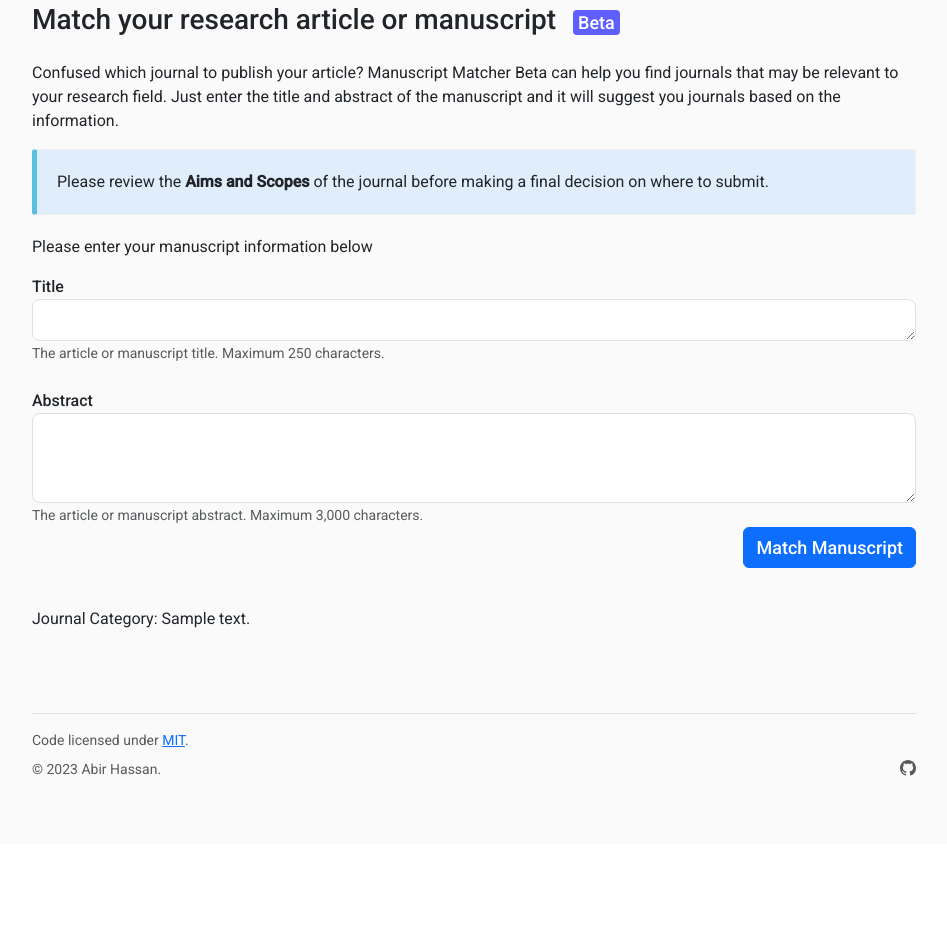
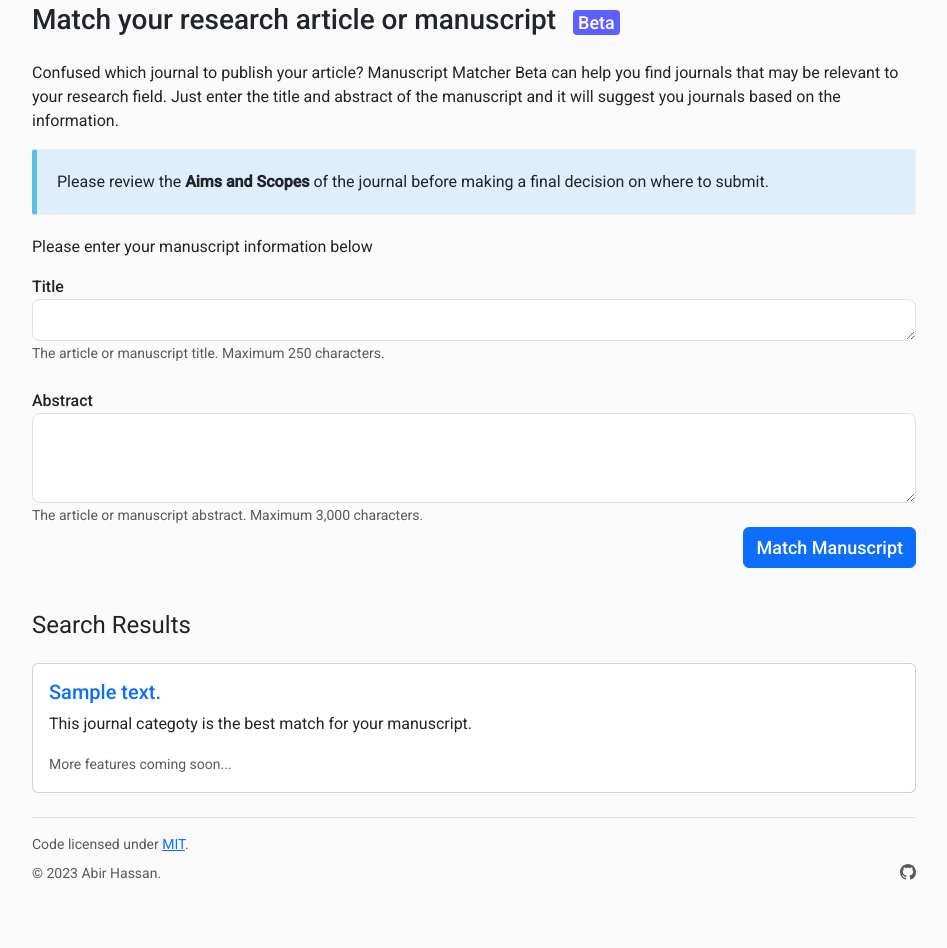
Before and after one commit to abir0/Manuscript-Matcher-Beta, a Flask app: template templates/index.html in a window 1280 px wide. Shown: the part 111-1059 px from the top of the page, without its empty margins (166-1113 px from the left). Before the commit the page ends 887 px from the top, so only its background shows below. Run offline with Flask 2, Linux system fonts and the light colour scheme; the template is opened without the code that fills it: most values are stand-ins (such as "Sample title", 1, 10 or a date in 2020).

Commit message:
Add results section in home page

```diff
--- a/static/style.css
+++ b/static/style.css
@@ -103,10 +103,14 @@ label {
 
 /* Search Results Styles */
 .search-results {
-  padding-left: 10%;
-  padding-right: 10%;
   padding-top: 80px;
   /* background: #fff; */
   /* border-radius: 4px;
   box-shadow: 0px 0px 6px rgb(191, 191, 191); */
 }
+
+.search-results-title {
+  font-size: 24px;
+  font-weight: 400;
+  margin-bottom: 20px;
+}
--- a/templates/index.html
+++ b/templates/index.html
@@ -3,7 +3,7 @@
 {% block nav_home %}active{% endblock %}
 
 {% block content %}
-    <div class="container">
+    <div class="container container-main">
         <div id="form-heading">
             <p>Match your research article or manuscript <span class="beta-badge">Beta</span></p>
         </div>
@@ -33,14 +33,25 @@
                 <input type="submit" value="Match Manuscript" id="submit-btn" class="btn btn-primary">
             </form>
         </div>
+
+        {% if output_text %}
+            <div class="search-results">
+                <div>
+                    <div class="search-results-title">
+                        <p>Search Results</p>
+                    </div>
+                    <div class="cards">
+                        <div class="card">
+                            <div class="card-body">
+                                <h5 class="card-title text-primary">{{ output_text }}</h5>
+                                <p class="card-text">This journal categoty is the best match for your manuscript.</p>
+                                <p class="card-text"><small class="text-body-secondary">More features coming soon...</small></p>
+                            </div>
+                        </div>
+                    </div>
+                </div>
+            </div>
+        {% endif %}
     </div>
 
-    {% if output_text %}
-        <div class="container search-results">
-            <div>
-                <p>Journal Category: {{ output_text }}</p>
-            </div>
-        </div>
-    {% endif %}
-
 {% endblock content %}
```
